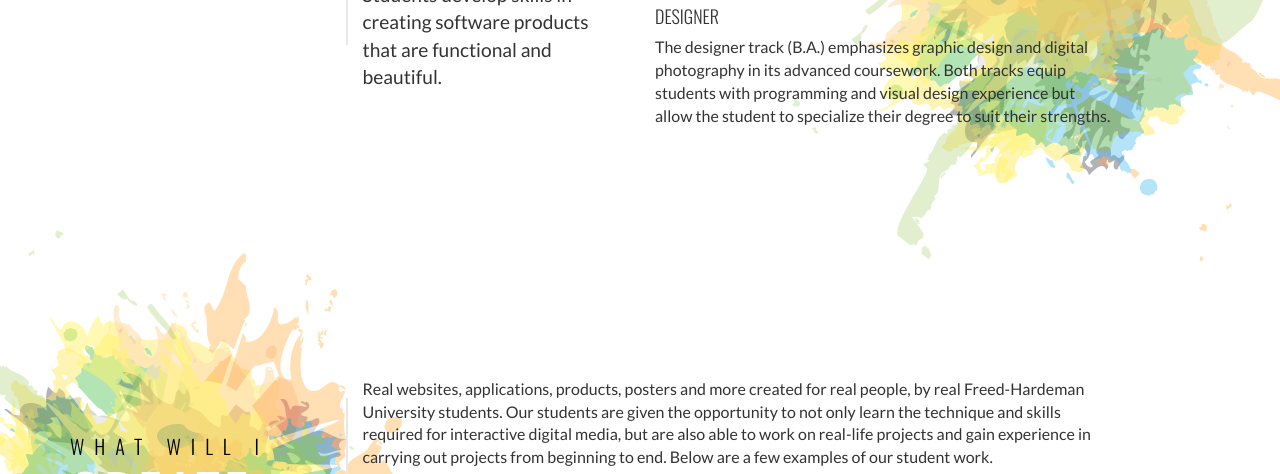
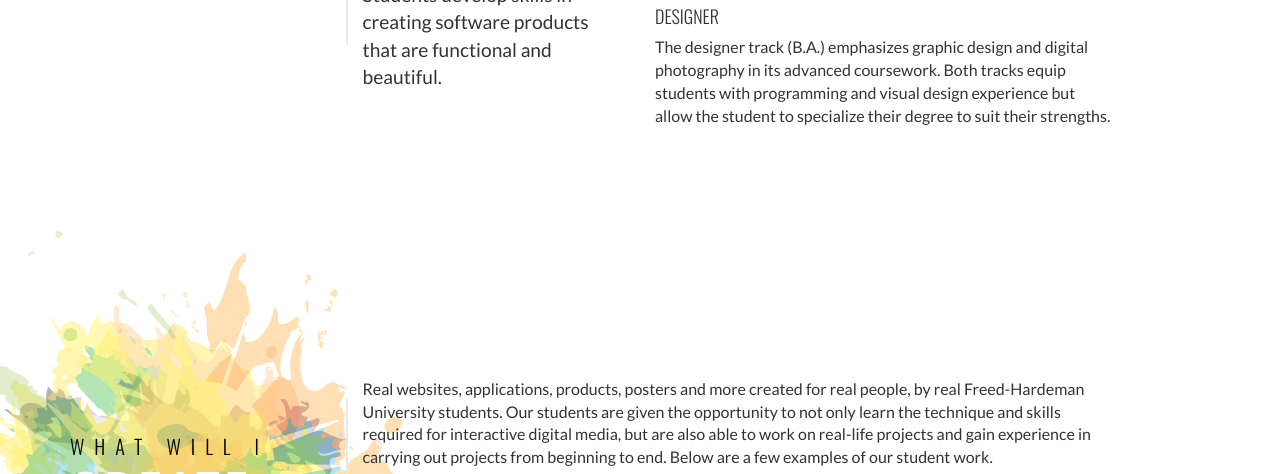
Before and after one commit to FHU/idd-site, a plain HTML site: page index.html in a window 1280 px wide. Shown: the part 900-1374 px from the top of the page. Drawn offline with nearby package versions, Linux system fonts and the light colour scheme.

Commit message:
What is IDD paint splotch fix

```diff
--- a/css/style.css
+++ b/css/style.css
@@ -326,8 +326,8 @@ and (max-width : 346px)
 
 #what-is-idd .paint {
 	position: absolute;
-	top: 30px;
-	right: -150px;
+	top: -260px;
+	right: -318px;
 	z-index: -1;
 }
 
```
